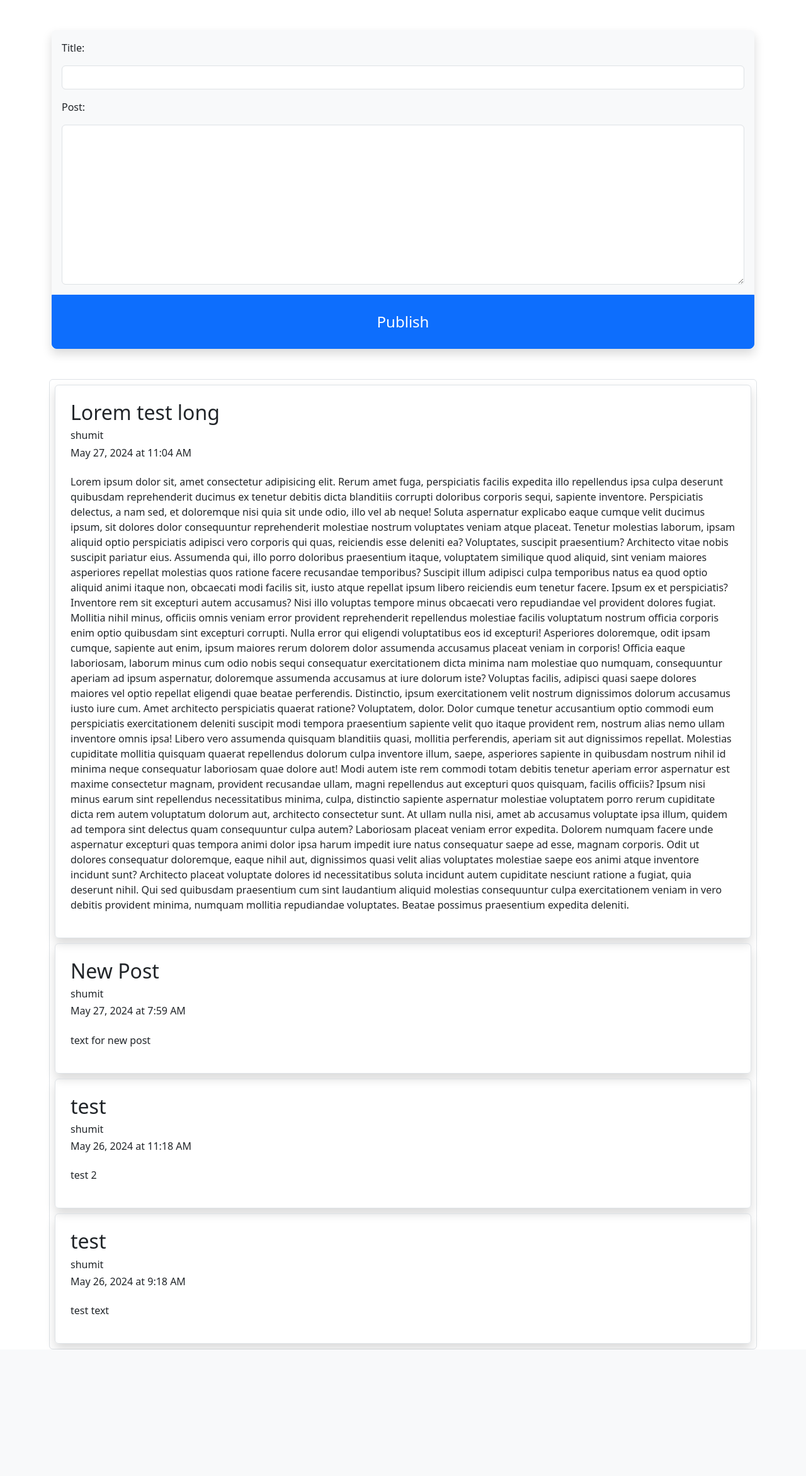
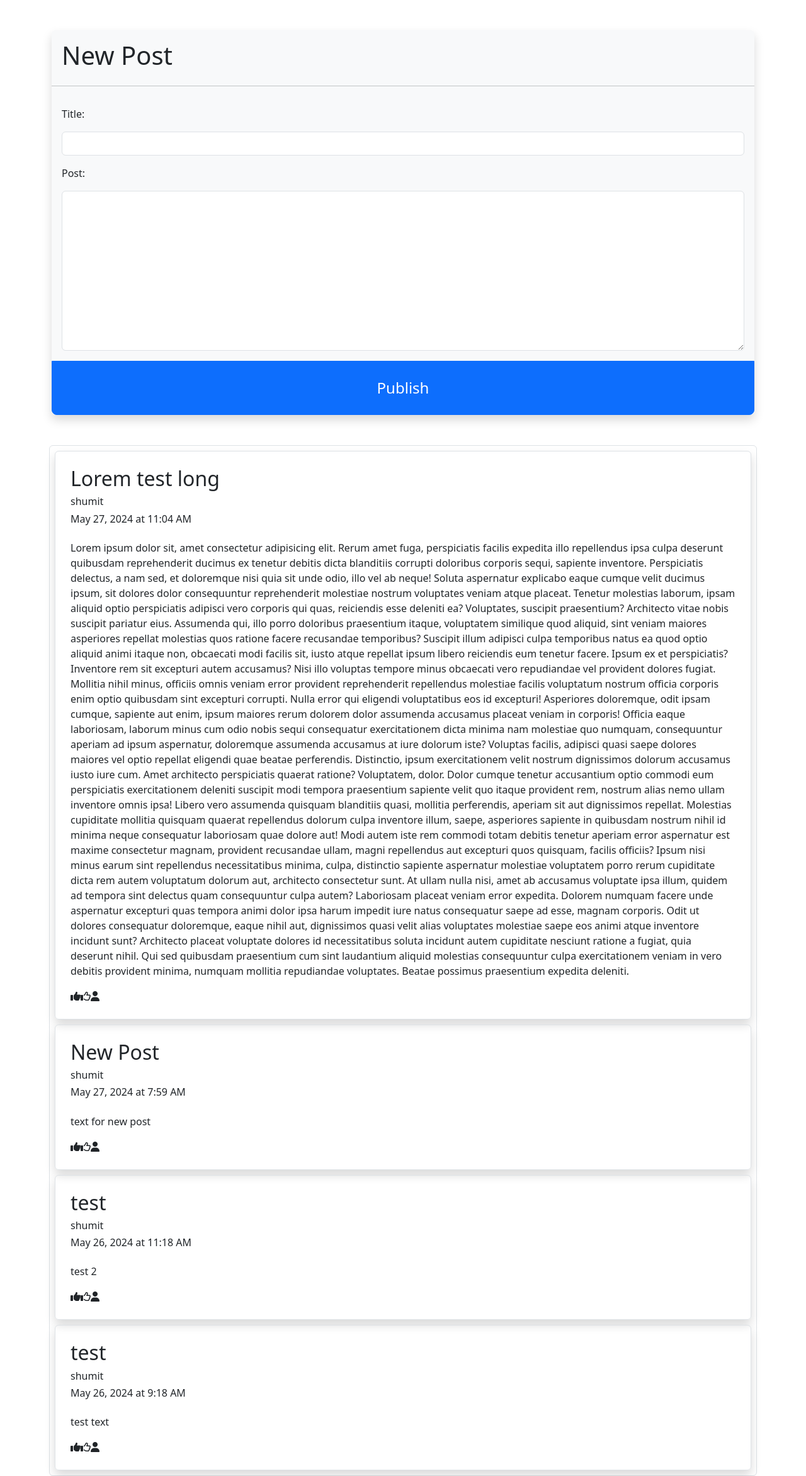
Before and after one commit to shumittaher/network, a Django app: page / in a window 1280 px wide. Shown: the part 88-2432 px from the top of the page at 63% size. Before the commit the page ends 2231 px from the top, so only its background shows below. Run offline with Django 3.2, Linux system fonts and the light colour scheme; data comes from the database, SQL or seed files in the repository; both versions use the stored data as it was after the commit; data that the repository does not hold is empty; some libraries are stand-ins or nearby versions.

Commit message:
font awsome linked

```diff
--- a/network/forms.py
+++ b/network/forms.py
@@ -6,7 +6,7 @@ from django.forms import widgets
 class PostForm(forms.ModelForm):
   class Meta:
     model = Post
-    fields = '__all__'
+    fields = ['post_title', 'post_text', 'poster']
     widgets = {
         'post_title': widgets.TextInput(attrs={'class': 'form-control'}),
         'post_text': widgets.Textarea(attrs={'class': 'form-control'}),
--- a/network/models.py
+++ b/network/models.py
@@ -11,7 +11,8 @@ class Post(models.Model):
     post_title = models.CharField(max_length=200)
     post_text = models.TextField()
     post_timestamp = models.DateTimeField('date published', auto_now_add=True)
-    poster = models.ForeignKey(User, on_delete=models.DO_NOTHING)
+    poster = models.ForeignKey(User, on_delete=models.DO_NOTHING, related_name='posts_creator')
+    likes = models.ManyToManyField(User)
 
     def to_dict(self):
         return {
@@ -19,5 +20,6 @@ class Post(models.Model):
         'post_title': self.post_title,
         'post_text': self.post_text,
         'post_timestamp': self.post_timestamp.isoformat(),
-        'poster': self.poster.username
+        'poster': self.poster.username,
+        'likes': self.likes.count()
         }
--- a/network/static/network/posts.jsx
+++ b/network/static/network/posts.jsx
@@ -28,7 +28,13 @@ function Post_list() {
                         <h6>{post.poster}</h6>
                         <h6>{formattedDate}</h6>
                         <p className="mt-4">{post.post_text}</p>
-                    </div>
+
+                        <i class="fa-solid fa-thumbs-up"></i>
+                        <i class="fa-regular fa-thumbs-up"></i>
+
+                        <i class="fa-solid fa-user"></i>
+
+                        </div>
             })}
 
         </div>
--- a/network/templates/network/index.html
+++ b/network/templates/network/index.html
@@ -5,7 +5,9 @@
     <div>
 
         <form action="{% url 'index' %}" method="post" class = "input_form shadow rounded bg-light ">
+            <h1 class="mt-3 ms-3">New Post</h1>
 
+            <hr>
             {% csrf_token %}
 
             <div class="p-3" style="display: grid; row-gap: 1em;">
--- a/network/templates/network/layout.html
+++ b/network/templates/network/layout.html
@@ -8,6 +8,7 @@
         <script src="https://unpkg.com/react@17/umd/react.production.min.js" crossorigin></script>
         <script src="https://unpkg.com/react-dom@17/umd/react-dom.production.min.js" crossorigin></script>
         <script src="https://unpkg.com/babel-standalone@6/babel.min.js"></script>
+        <script src="https://kit.fontawesome.com/3ecec83b99.js" crossorigin="anonymous"></script>
 
         <link href="https://cdn.jsdelivr.net/npm/bootstrap@5.3.3/dist/css/bootstrap.min.css" rel="stylesheet" integrity="sha384-QWTKZyjpPEjISv5WaRU9OFeRpok6YctnYmDr5pNlyT2bRjXh0JMhjY6hW+ALEwIH" crossorigin="anonymous">
         <script src="https://cdn.jsdelivr.net/npm/bootstrap@5.3.3/dist/js/bootstrap.bundle.min.js" integrity="sha384-YvpcrYf0tY3lHB60NNkmXc5s9fDVZLESaAA55NDzOxhy9GkcIdslK1eN7N6jIeHz" crossorigin="anonymous"></script>
```
Also changed, not shown: db.sqlite3, network/migrations/0004_post_likes_alter_post_poster.py (added).
